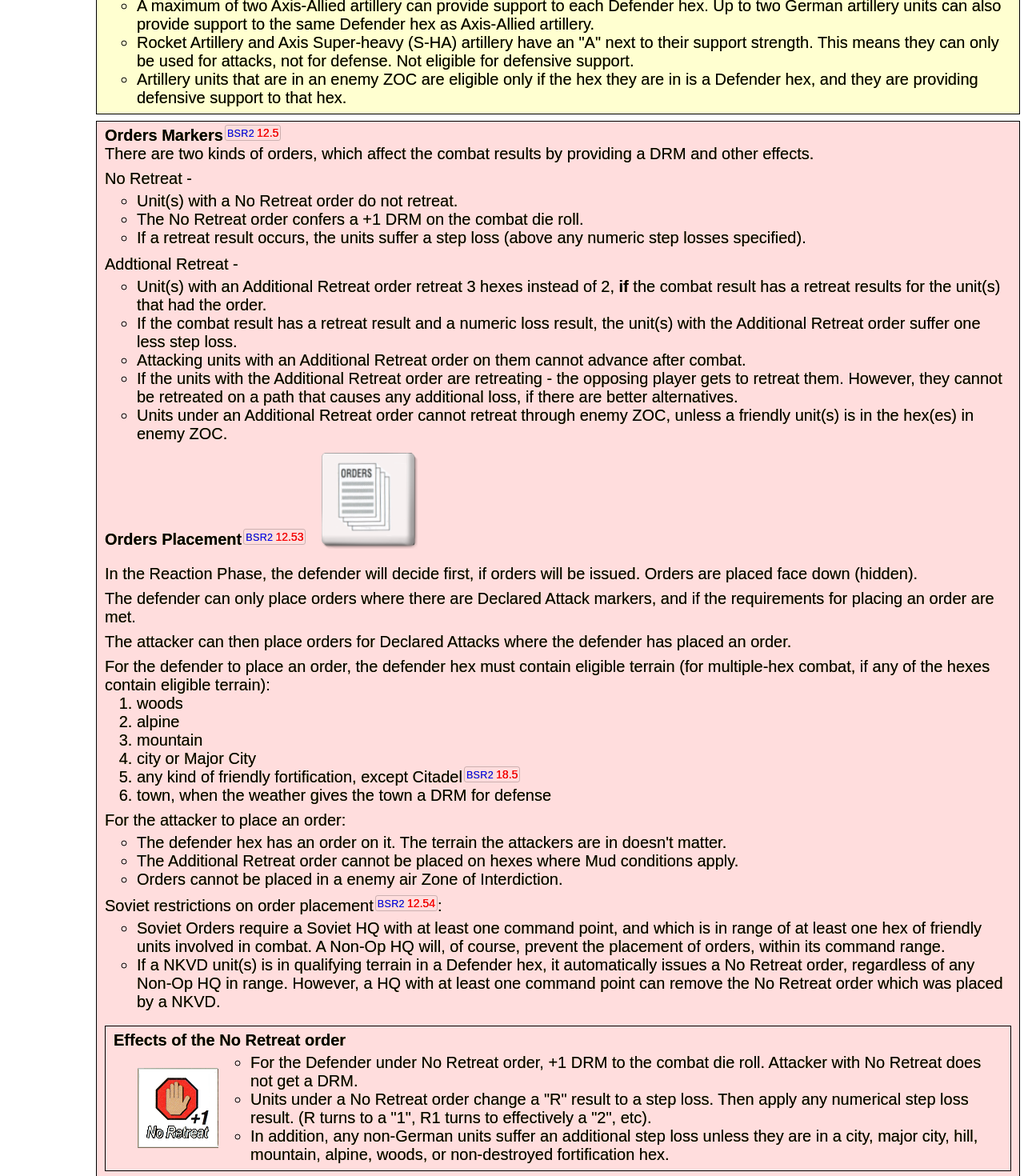
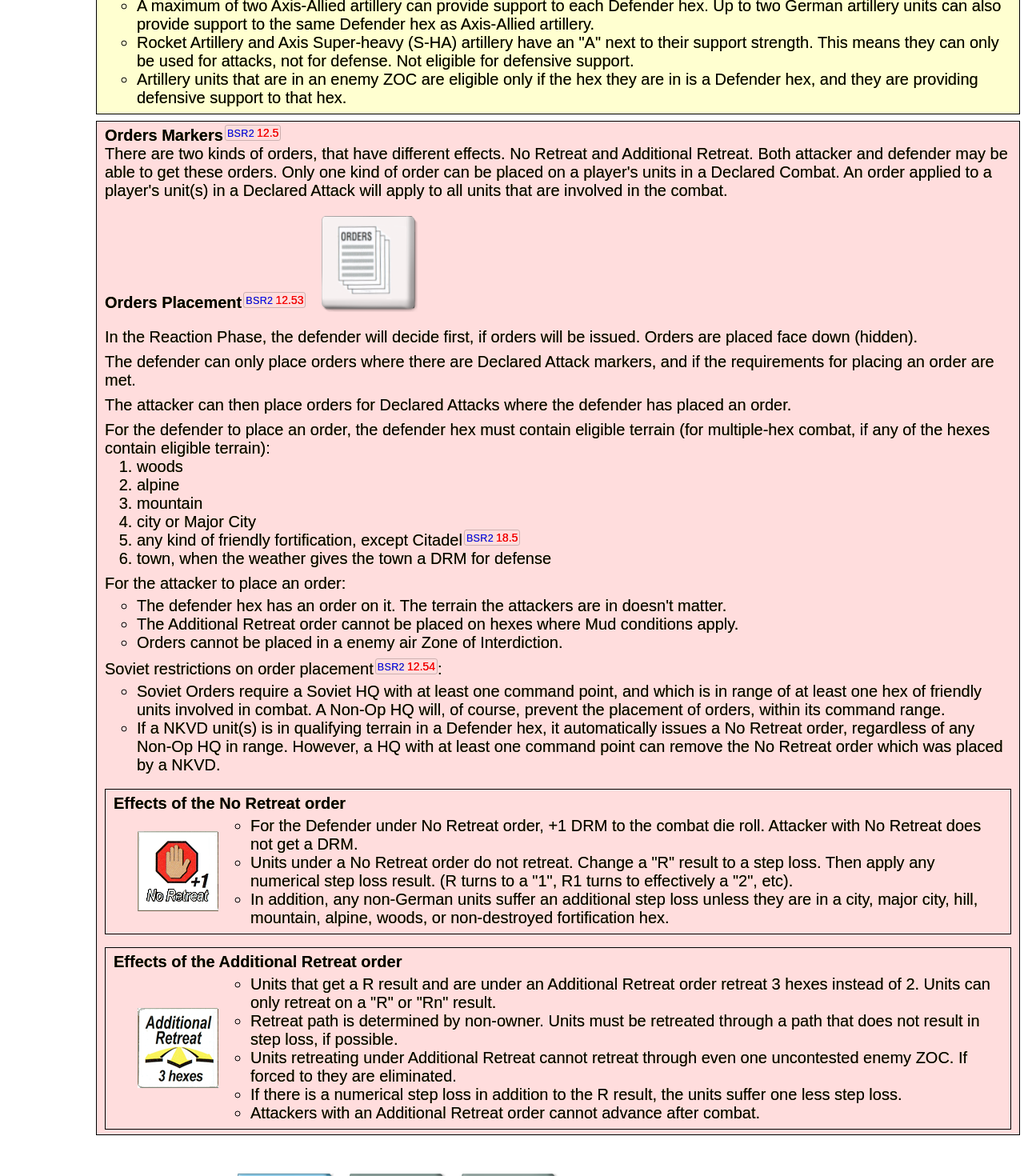
Before and after one commit to cserret/wargalley, a React (Create React App) app: page /efs/combat in a window 1280 px wide. Shown: the part 3540-5010 px from the top of the page at 80% size. Built offline with nearby package versions, Linux system fonts and the light colour scheme.

Commit message:
fixing more text boo boos

```diff
--- a/src/Components/Efs/Combat/Combat.js
+++ b/src/Components/Efs/Combat/Combat.js
@@ -873,12 +873,12 @@ const Combat = (props) => {
 
 
                     <div className="subheader-n-images">
-                        <div>Combat procedure</div>
+                        <div>Attack Declaration Phase<BsrLink page="28" rule="12.1" /></div>
                         <img src={declared_attack} alt="declared attack counter" />
                     </div>
 
                     <ol>
-                        <li><b>Attack Declaration<BsrLink page="28" rule="12.1" /></b> - The attacker declares any enemy occupied hexes that will be attacked, and places a Declared Attack marker on each of them.
+                        <li><b>Attack Declaration</b> - The attacker declares any enemy occupied hexes that will be attacked, and places a Declared Attack marker on each of them.
                             <span className="spacer0_5rem" />
                             A hex with a Declared Attack marker on it is called a Defender hex, for this combat phase.
                             <span className="spacer0_5rem" />
@@ -893,7 +893,7 @@ const Combat = (props) => {
                             </ul>
                             <span className="spacer1rem" />
                         </li>
-                        <li><b>Reaction Phase</b> - The defender will get conduct Reaction Movement, designate artillery, and issue Retreat Orders.
+                        <li><b>Reaction Phase</b> - The defender will get to conduct Reaction Movement, designate artillery, and issue Retreat Orders.
                             <span className="spacer0_5rem" />
                             <div className="indented-box background-green">
                                 <div className="indented-box-title">Reaction Movement</div>
@@ -953,25 +953,10 @@ const Combat = (props) => {
 
                             <div className="indented-box background-pink">
                                 <div className="indented-box-title">Orders Markers<BsrLink page="30" rule="12.5" /></div>
-                                There are two kinds of orders, which affect the combat results by providing a DRM and other effects.
+                                There are two kinds of orders, that have different effects. No Retreat and Additional Retreat. Both attacker and defender may be able to get these orders.
+                                Only one kind of order can be placed on a player's units in a Declared Combat. An order applied to a player's unit(s) in a Declared Attack will apply to
+                                all units that are involved in the combat.
                                 <span className="spacer0_5rem" />
-                                No Retreat -
-                                <ul className="bare-ul">
-                                    <li>Unit(s) with a No Retreat order do not retreat.</li>
-                                    <li>The No Retreat order confers a +1 DRM on the combat die roll.</li>
-                                    <li>If a retreat result occurs, the units suffer a step loss (above any numeric step losses specified).</li>
-                                </ul>
-                                <span className="spacer0_5rem" />
-                                Addtional Retreat -
-                                <ul className="bare-ul">
-                                    <li>Unit(s) with an Additional Retreat order retreat 3 hexes instead of 2, <b>if</b> the combat result has a retreat results for the unit(s) that had the order.</li>
-                                    <li>If the combat result
-                                        has a retreat result and a numeric loss result, the unit(s) with the Additional Retreat order suffer one less step loss.</li>
-                                    <li>Attacking units with an Additional Retreat order on them cannot advance after combat.</li>
-                                    <li>If the units with the Additional Retreat order are retreating - the opposing player gets to retreat them. However, they cannot be retreated on a path that causes any additional loss, if there are better alternatives.
-                                    </li>
-                                    <li>Units under an Additional Retreat order cannot retreat through enemy ZOC, unless a friendly unit(s) is in the hex(es) in enemy ZOC.</li>
-                                </ul>
 
 
                                 <div className="normal-text-n-images bold">
@@ -1023,7 +1008,7 @@ const Combat = (props) => {
                                         <div>
                                             <ul>
                                                 <li>For the Defender under No Retreat order, +1 DRM to the combat die roll. Attacker with No Retreat does not get a DRM.</li>
-                                                <li>Units under a No Retreat order change a "R" result to a step loss. Then apply any numerical step loss result. (R turns to a "1", R1 turns to effectively a "2", etc).</li>
+                                                <li>Units under a No Retreat order do not retreat. Change a "R" result to a step loss. Then apply any numerical step loss result. (R turns to a "1", R1 turns to effectively a "2", etc).</li>
                                                 <li>In addition, any non-German units suffer an additional step loss unless they are in a city, major city, hill, mountain, alpine, woods, or non-destroyed fortification hex.</li>
                                             </ul>
                                         </div>
@@ -1042,7 +1027,7 @@ const Combat = (props) => {
                                                 <li>Retreat path is determined by non-owner. Units must be retreated through a path that does not result in step loss, if possible.</li>
                                                 <li>Units retreating under Additional Retreat cannot retreat through even one uncontested enemy ZOC. If forced to they are eliminated.</li>
                                                 <li>If there is a numerical step loss in addition to the R result, the units suffer one less step loss.</li>
-                                                <li>Attackers with an Additional Retreat order cannot advance if the defender vacates the Defender hex.</li>
+                                                <li>Attackers with an Additional Retreat order cannot advance after combat.</li>
                                             </ul>
                                         </div>
                                     </div>
@@ -1057,7 +1042,7 @@ const Combat = (props) => {
 
                     </ol>
                 </div>
-
+                <span className="spacer1rem" />
 
                 <div className="subheader-n-images">
                     <div>Bunker Busting<BsrLink page="40" rule="15.44" /></div>
```
